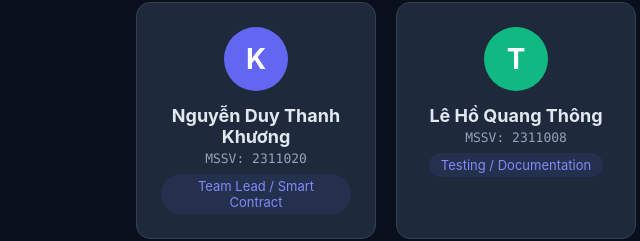
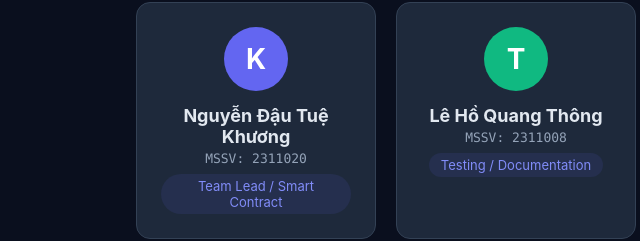
Before and after one commit to tkhuongforgit/voting-dapp, a website: page frontend/about.html in a window 1280 px wide. Shown: the part 234-475 px from the top of the page, 124-764 px from the left. Drawn offline with Linux system fonts and the light colour scheme.

Commit message:
Sua dung ten thanh vien: Nguyen Dau Tue Khuong
Co-Authored-By: Claude Opus 4.6 <noreply@anthropic.com>

```diff
--- a/frontend/about.html
+++ b/frontend/about.html
@@ -53,7 +53,7 @@
     <div class="team-grid">
       <div class="member-card">
         <div class="member-avatar" style="background: #6366f1">K</div>
-        <div class="member-name">Nguyễn Duy Thanh Khương</div>
+        <div class="member-name">Nguyễn Đậu Tuệ Khương</div>
         <div class="member-id">MSSV: 2311020</div>
         <span class="member-role">Team Lead / Smart Contract</span>
       </div>
```
